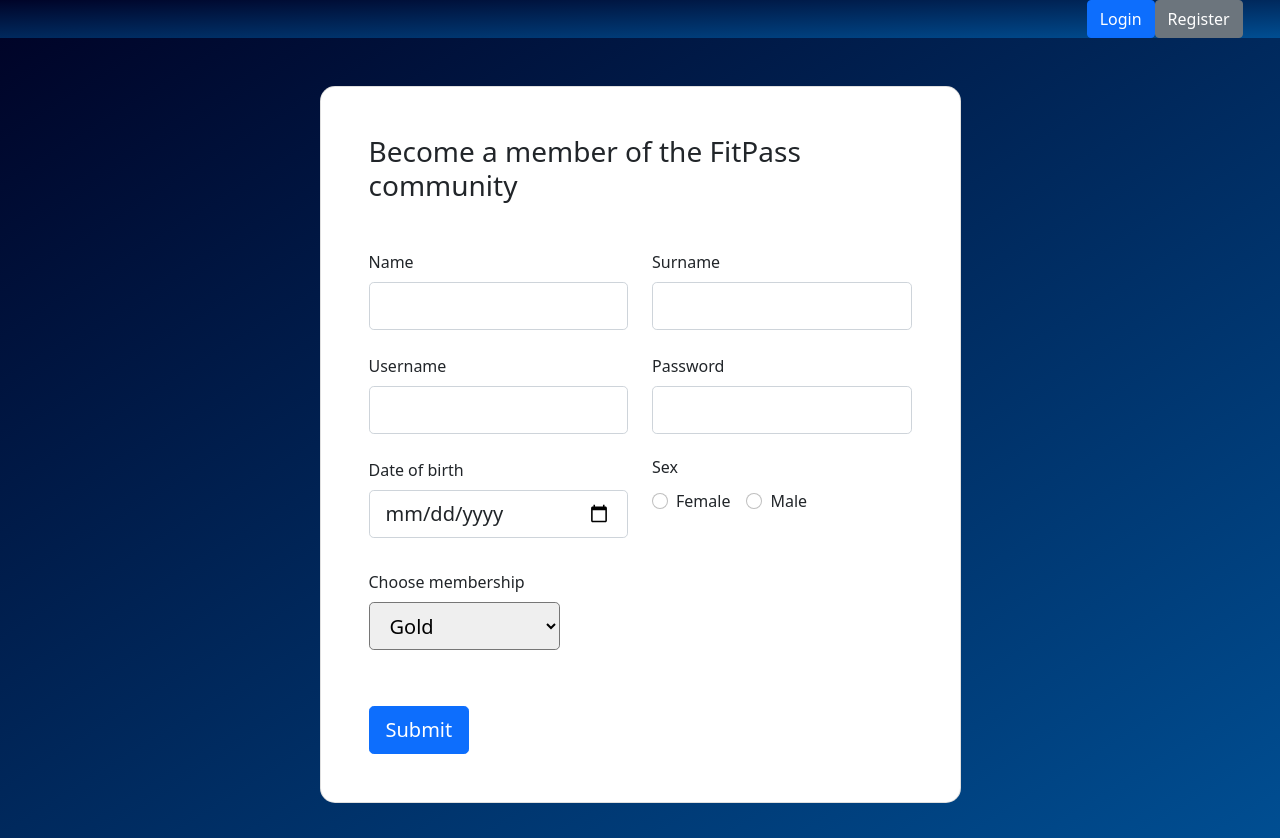
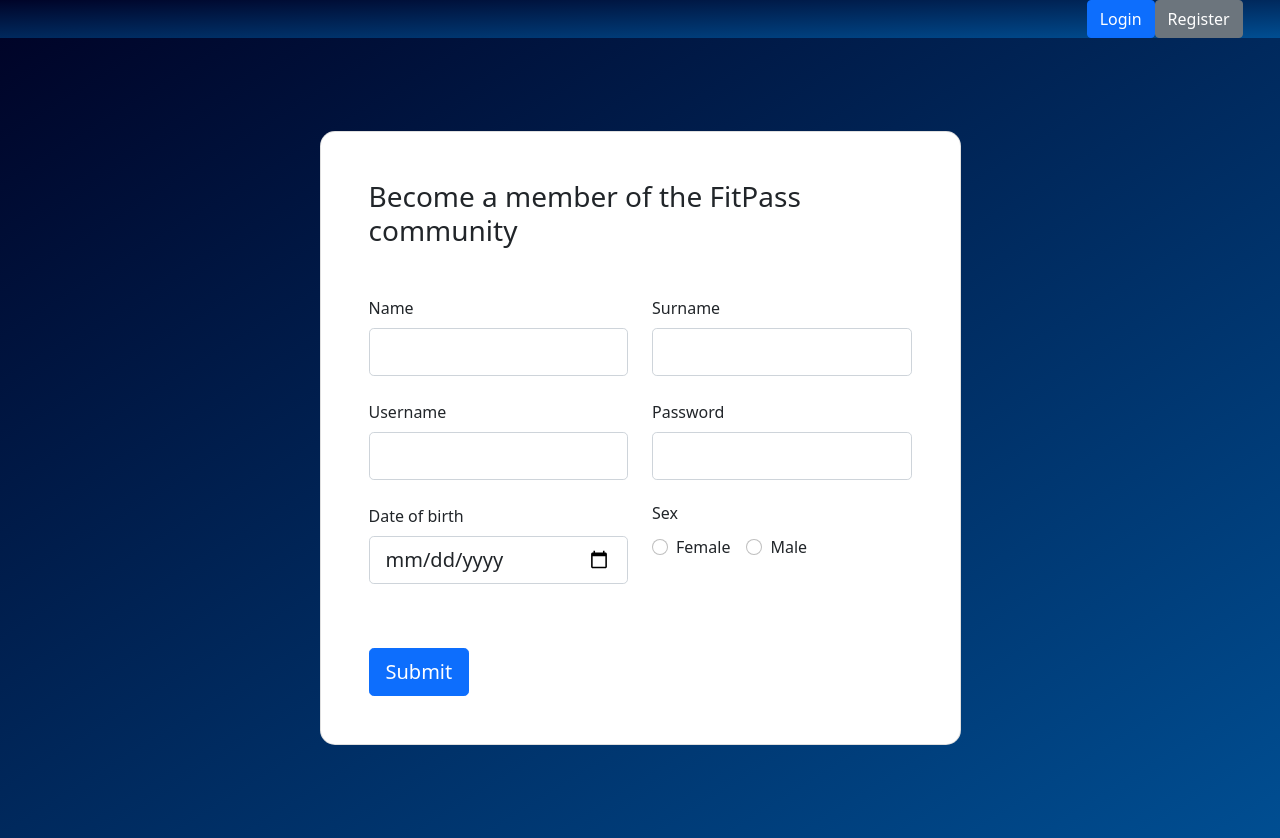
Before and after one commit to darkoo59/fitpass-web-clone, a Vue app in the folder FitPass/src/main/resources/static/vue/: page /register in a window 1280 px wide. Built offline with nearby package versions, Linux system fonts and the light colour scheme.

Commit message:
Added some validation to register form

```diff
--- a/FitPass/src/main/resources/static/vue/src/views/Register.vue
+++ b/FitPass/src/main/resources/static/vue/src/views/Register.vue
@@ -14,7 +14,7 @@
 
                     <div class="form-outline">
                       <label class="form-label" for="firstName">Name</label>
-                      <input type="text" id="firstName" name="name" class="form-control form-control-lg" />
+                      <input type="text" id="firstName" name="name" class="form-control form-control-lg" required/>
                     </div>
 
                   </div>
@@ -22,7 +22,7 @@
 
                     <div class="form-outline">
                       <label class="form-label" for="lastName">Surname</label>
-                      <input type="text" id="lastName" name="surname" class="form-control form-control-lg" />
+                      <input type="text" id="lastName" name="surname" class="form-control form-control-lg" required/>
                     </div>
 
                   </div>
@@ -33,7 +33,7 @@
 
                     <div class="form-outline">
                       <label for="username" class="form-label">Username</label>
-                      <input type="text" id="username" name="username" class="form-control form-control-lg" />
+                      <input type="text" id="username" name="username" class="form-control form-control-lg" required/>
                     </div>
 
                   </div>
@@ -41,7 +41,7 @@
                   <div class="col-md-6 mb-4">
                     <div class="form-outline">
                       <label for="password" class="form-label">Password</label>
-                      <input type="password" id="password" name="password" class="form-control form-control-lg" />
+                      <input type="password" id="password" name="password" class="form-control form-control-lg" required/>
                     </div>
                   </div>
 
@@ -51,7 +51,7 @@
                   <div class="col-md-6 mb-4 pb-2">
 
                     <label class="form-label" for="datepicker">Date of birth</label>
-                    <input type="date" name="date" class="form-control form-control-lg" min="1900-01-01" max="2022-12-31"/>
+                    <input type="date" name="date" class="form-control form-control-lg" min="1900-01-01" max="2022-12-31" required/>
 
                   </div>
 
@@ -62,31 +62,19 @@
                     <div class="col-md-12 mb-12 pb-2">
                       <div class="form-check form-check-inline">
                         <input class="form-check-input" type="radio" name="inlineRadioOptions" id="femaleSex"
-                               value="female" />
+                               value="female" required/>
                         <label class="form-check-label" for="femaleSex">Female</label>
                       </div>
 
                       <div class="form-check form-check-inline">
                         <input class="form-check-input" type="radio" name="inlineRadioOptions" id="maleSex"
-                               value="male" />
+                               value="male" required/>
                         <label class="form-check-label" for="maleSex">Male</label>
                       </div>
                     </div>
 
 
                   </div>
-
-                  <div class="col-md-6 mb-4 justify-content-center">
-                    <label class="form-label select-label">Choose membership</label>
-                    <select id ="membership" name="membership" class="select form-control-lg">
-                      <option value="1" disabled>Choose option</option>
-                      <option value="2">Gold</option>
-                      <option value="3">Silver</option>
-                      <option value="4">Bronze</option>
-                    </select>
-                  </div>
-
-
                 </div>
 
                 <div class="mt-4 pt-2">
```
Also changed, not shown: 1 other file (tests, documents, lock files or other folders).
